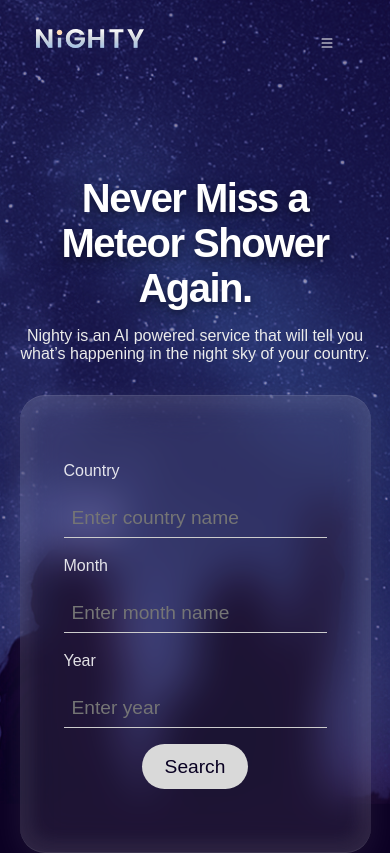
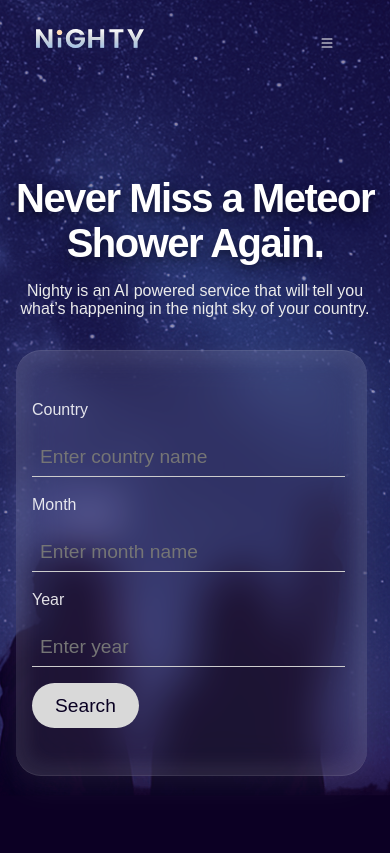
Before and after one commit to hamk-ai-autumn2025/jon_haataja_night-sky-app, a React (Vite) app in the folder night-sky-app/: page / in a window 390 px wide. Built offline with nearby package versions, Linux system fonts and the light colour scheme; no server answers.

Commit message:
Modify search form responsiveness

```diff
--- a/night-sky-app/src/App.css
+++ b/night-sky-app/src/App.css
@@ -1,13 +1,10 @@
 * {
   box-sizing: border-box;
-}
-
-body {
   margin: 0;
   padding: 0;
 }
 
-p {
+body {
   margin: 0;
   padding: 0;
 }
@@ -124,12 +121,10 @@ h1 {
 
 /* Search form styles */
 .search-form {
-  margin: 1rem 0;
-  display: flex;
-  gap: 1rem;
   align-items: center;
   justify-content: center;
   text-align: start;
+  align-content: space-evenly;
 }
 
 /* Responsive Grid Container & Columns */
@@ -157,16 +152,6 @@ h1 {
 .col-11 { grid-column: span 11; }
 .col-12 { grid-column: span 12; }
 
-.search-form > .form-group {
-  margin-right: 1.5em;
-}
-
-/* .event-list {
-  display: grid;
-  gap: 1rem;
-  margin-top: 2rem;
-} */
-
 .event-card {
   background: #1a1a40;
   padding: 1rem;
@@ -177,6 +162,7 @@ h1 {
   display: flex;
   flex-direction: column;
   margin-bottom: .5rem;
+  padding-right: 1.4em;
 }
 
 .input-label {
@@ -201,10 +187,10 @@ h1 {
 }
 
 /* Navbar styles */
-  .logo {
-    height: auto;
-    width: 6em;
-  }
+.logo {
+  height: auto;
+  width: 6em;
+}
 
 nav {
   color: white;
@@ -256,15 +242,6 @@ ul li a:hover {
   display: none;
 }
 
-.home-container {
-  display: flex;
-  flex-direction: column;
-  align-items: center;
-  text-align: center;
-  width: 90vw;
-  margin: auto;
-}
-
 /* Glassmorphism card styles */
 .glass-card {
   background: rgba(255, 255, 255, 0.08);
@@ -276,23 +253,13 @@ ul li a:hover {
     inset 0 1px 0 rgba(255, 255, 255, 0.08),
     inset 0 -1px 0 rgba(255, 255, 255, 0.08),
     inset 0 0 20px 10px rgba(255, 255, 255, 0.08);
-  margin-top: 5em;
+
   padding-top: 3em;
   padding-bottom: 3em;
-  width: 68vw;
-  height: auto;
-  display: flex;
-  justify-content: space-evenly;
-  align-content: space-evenly;
-  margin: auto;
+  padding-left: 5em;
 }
 
-
-
-
 /* Media queries */
-
-
 @media (max-width: 900px) {
   .container {
     grid-template-columns: repeat(6, 1fr);
@@ -376,21 +343,25 @@ ul li a:hover {
     height: auto;
     margin-top: 2rem;
     flex-direction: column;
+    padding-left: 1em;
   }
 
   .search-form {
     flex-direction: column;
     gap: 0.5rem;
+    padding-left: 1rem;
   }
 
   .search-form > .form-group {
   margin-right: 0em;
+      width: 100%;
 }
 }
 
 @media (max-width: 600px) {
   .container {
     grid-template-columns: 1fr;
+    padding: 0rem;
   }
   .col-1, .col-2, .col-3, .col-4, .col-5, .col-6,
   .col-7, .col-8, .col-9, .col-10, .col-11, .col-12 {
--- a/night-sky-app/src/App.tsx
+++ b/night-sky-app/src/App.tsx
@@ -62,8 +62,8 @@ function App() {
         </ul>
     </nav>
 
-    <main className="home-container">
-      <section className="home-search-section">
+    <main className="container">
+      <section className="col-12">
 
         <div className='h1-p-container'>
           <h1>Never Miss a Meteor Shower Again.</h1>
--- a/night-sky-app/src/components/SearchForm.tsx
+++ b/night-sky-app/src/components/SearchForm.tsx
@@ -17,7 +17,8 @@ export function SearchForm({ onSearch }: SearchFormProps) {
   }
 
   return (
-      <form onSubmit={handleSubmit} className="search-form">
+      <form onSubmit={handleSubmit} className="search-form container">
+        <div className="col-3">
           <Input
             label="Country"
             type="text"
@@ -27,6 +28,8 @@ export function SearchForm({ onSearch }: SearchFormProps) {
             id="country"
             placeholder="Enter country name"
           />
+        </div>
+        <div className="col-3">
           <Input
             label="Month"
             type="text"
@@ -36,6 +39,8 @@ export function SearchForm({ onSearch }: SearchFormProps) {
             id="month"
             placeholder="Enter month name"
           />
+        </div>
+        <div className="col-3">
         <Input
           label="Year"
           type="number"
@@ -45,7 +50,10 @@ export function SearchForm({ onSearch }: SearchFormProps) {
           id="year"
           placeholder="Enter year"
         />
+        </div>
+        <div className="col-3">
           <Button title="Search" disabled={false} type="submit" styleType="btn-primary" />
+        </div>
       </form>
   );
 }
```
Lines whose indentation alone changed are shown as unchanged.
